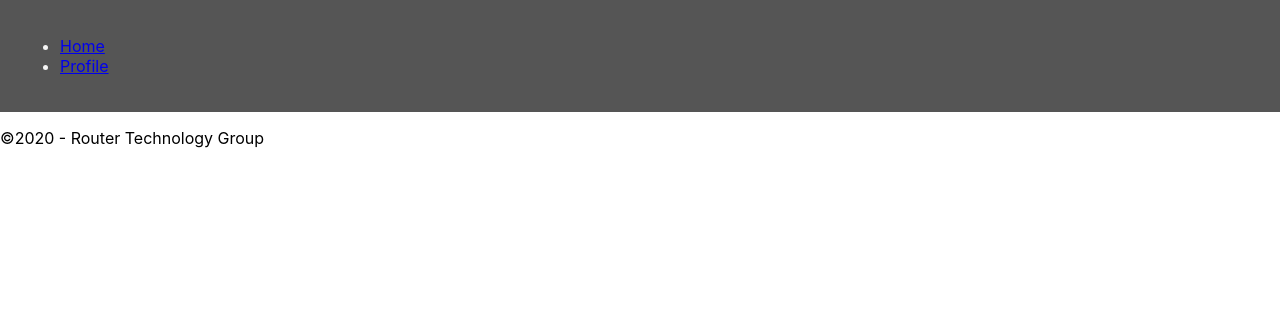
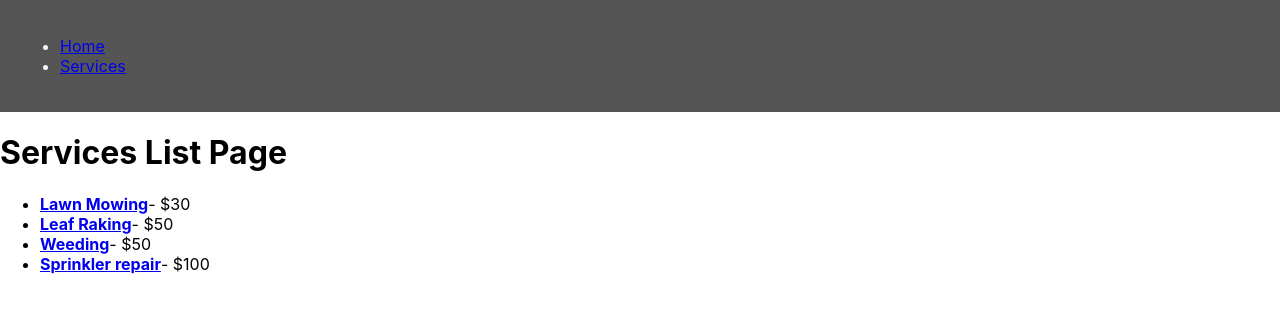
Before and after one commit to fmarina/the-react-bootcamp, a React (Create React App) app: page /services in a window 1280 px wide. Shown: the top 312 px of the page. Built offline with nearby package versions, Linux system fonts and the light colour scheme.

Commit message:
ReactRouter: useParams() hook  and nested routes

```diff
--- /dev/null
+++ b/src/Practice/16-ReactRouter/5-useParams/App.js
@@ -0,0 +1,23 @@
+import React from 'react';
+import Header from './components/Header';
+import Home from './pages/Home';
+import ServicesList from './pages/services/ServicesList';
+import ServiceDetail from './pages/services/ServiceDetail';
+
+import {Switch, Route} from 'react-router-dom';
+
+function App() {
+    return (
+        <div>
+            <Header />
+            <Switch>
+                <Route exact path="/"><Home/></Route>
+                <Route exact path="/services"><ServicesList/></Route>
+                <Route path="/services/:idService"><ServiceDetail/></Route>
+            </Switch>
+        </div>
+    );
+
+}
+
+export default App;
--- /dev/null
+++ b/src/Practice/16-ReactRouter/5-useParams/components/Header.js
@@ -0,0 +1,15 @@
+import React from "react"
+import {Link} from "react-router-dom"
+
+function Header() {
+    return (
+        <header>
+            <ul>
+                <li><Link to="/">Home</Link></li>
+                <li><Link to="/services">Services</Link></li>
+            </ul>
+        </header>
+    )
+}
+
+export default Header
--- /dev/null
+++ b/src/Practice/16-ReactRouter/5-useParams/pages/Home.js
@@ -0,0 +1,9 @@
+import React from "react"
+
+function Home() {
+    return (
+        <h1>Home Page</h1>
+    )
+}
+
+export default Home
--- /dev/null
+++ b/src/Practice/16-ReactRouter/5-useParams/pages/services/ServiceDetail.js
@@ -0,0 +1,19 @@
+import React from "react";
+import {useParams} from 'react-router-dom';
+import servicesData from "./servicesData";
+
+function ServiceDetail(props) {
+    const {idService} = useParams();
+    const thisService = servicesData.find(service => service._id === idService);
+
+    return (
+        <div>
+            <h1>Service Detail Page</h1>
+            <h2>{thisService.name}</h2>
+            <h3>${thisService.price}</h3>
+            <p>{thisService.description}</p>
+        </div>
+    )
+}
+
+export default ServiceDetail
--- /dev/null
+++ b/src/Practice/16-ReactRouter/5-useParams/pages/services/ServicesList.js
@@ -0,0 +1,23 @@
+import React from "react"
+import servicesData from './servicesData';
+import {Link} from 'react-router-dom';
+
+function ServicesList() {
+    const services = servicesData.map(service => (
+        <li key={service._id}>
+            <Link to={`/services/${service._id}`}>
+                <strong>{service.name}</strong>
+            </Link>
+            - ${service.price}
+        </li>
+    ));
+
+    return (
+        <div>
+            <h1>Services List Page</h1>
+            <ul>{services}</ul>
+        </div>
+    )
+}
+
+export default ServicesList
--- /dev/null
+++ b/src/Practice/16-ReactRouter/5-useParams/pages/services/servicesData.js
@@ -0,0 +1,26 @@
+export default [
+    {
+        "name": "Lawn Mowing",
+        "price": 30,
+        "_id": "1",
+        "description": "Have a carpet-like lawn without any work."
+    },
+    {
+        "name": "Leaf Raking",
+        "price": 50,
+        "_id": "2",
+        "description": "Remove those pesky dead tree parts from your property."
+    },
+    {
+        "name": "Weeding",
+        "price": 50,
+        "_id": "3",
+        "description": "Don't let the invaders ruin your yard."
+    },
+    {
+        "name": "Sprinkler repair",
+        "price": 100,
+        "_id": "4",
+        "description": "Keep your irrigation system top-notch."
+    }
+]
--- a/src/index.js
+++ b/src/index.js
@@ -5,7 +5,7 @@ import App from './App';
 import * as serviceWorker from './serviceWorker';
 
 import {BrowserRouter as Router} from 'react-router-dom';
-import AppRouter from './Practice/16-ReactRouter/4-NestedRoutes/App';
+import AppRouter from './Practice/16-ReactRouter/5-useParams/App';
 
 ReactDOM.render(
   <React.StrictMode>
```
